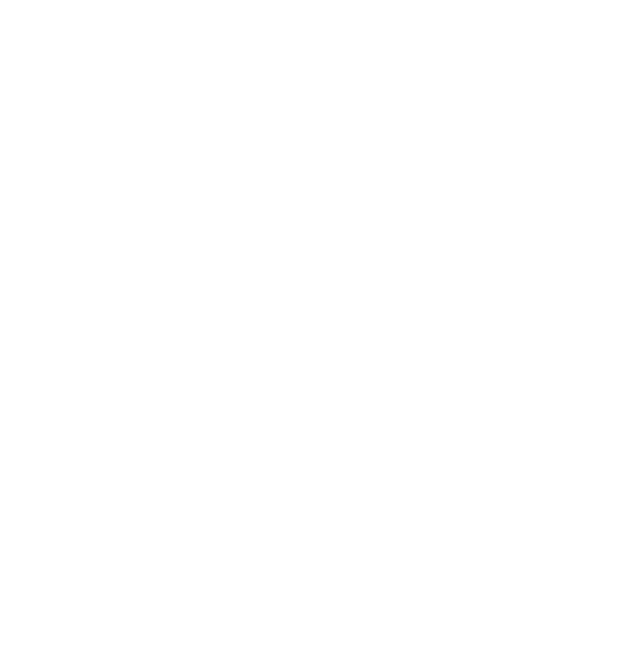
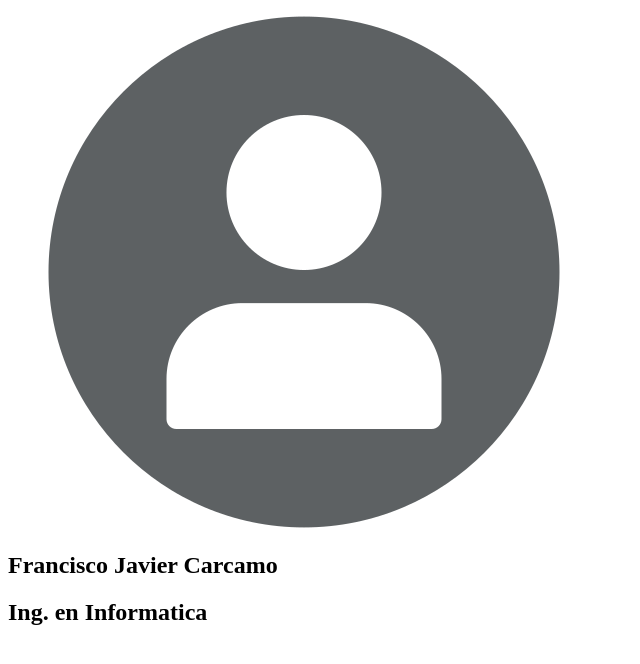
Before and after one commit to Franciscojca/CLASES3, a plain HTML site: page index.html in a window 1280 px wide. Shown: the whole page, without its empty margins (0-640 px from the left). Drawn offline with Linux system fonts and the light colour scheme.

Commit message:
HTML - header

```diff
--- a/index.html
+++ b/index.html
@@ -9,4 +9,17 @@
 <body>
 
 </body>
+    <main>
+        <header>
+            <figure>
+                <img src="img/12225881.png" alt="Foto de Perfil">
+            </figure>
+            <section>
+                <h1>Francisco Javier Carcamo</h1>
+                <h2>Ing. en Informatica</h2>
+            </section>
+
+        </header>
+
+    </main>
 </html>
```
Also changed, not shown: img/12225881.png (added).
